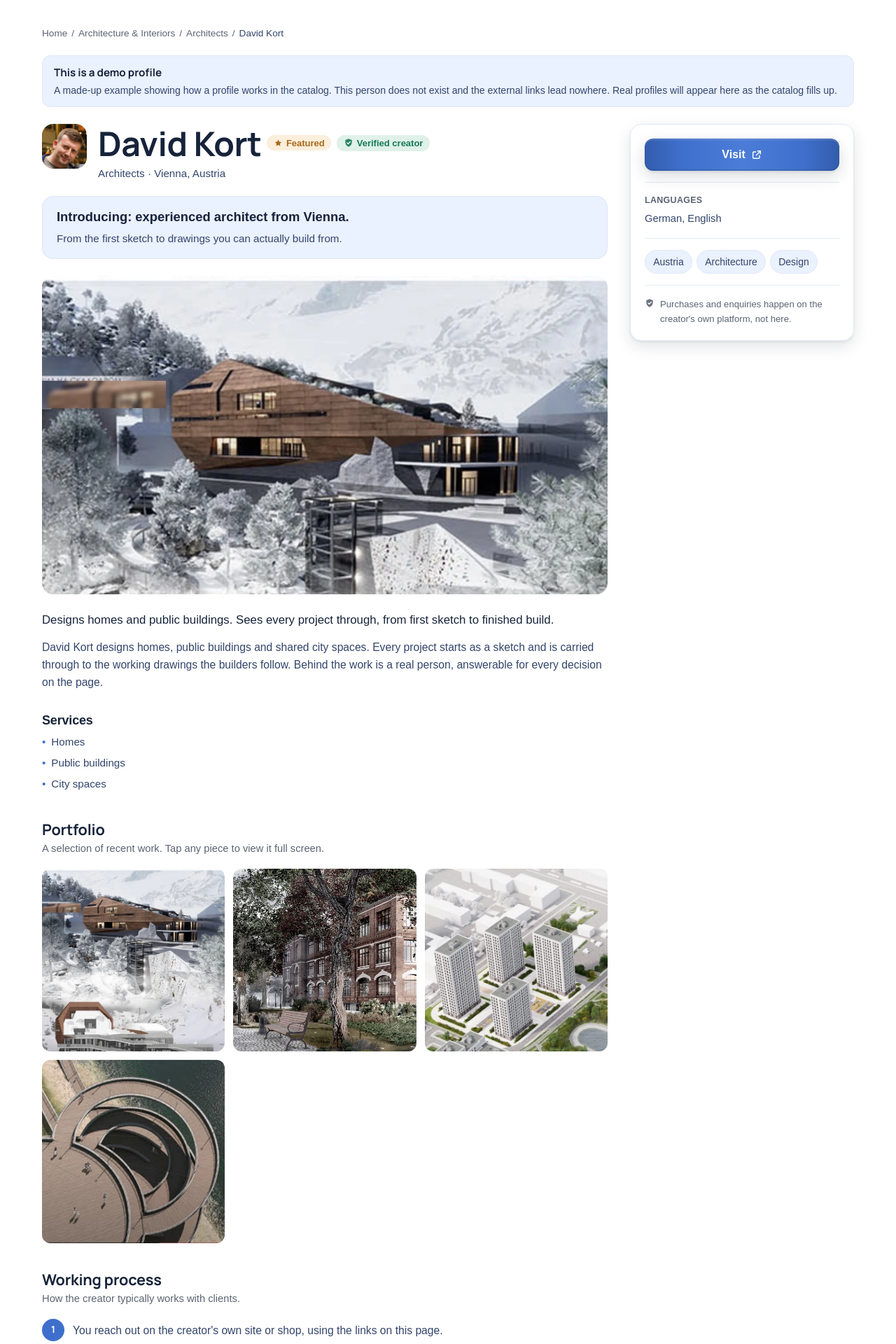
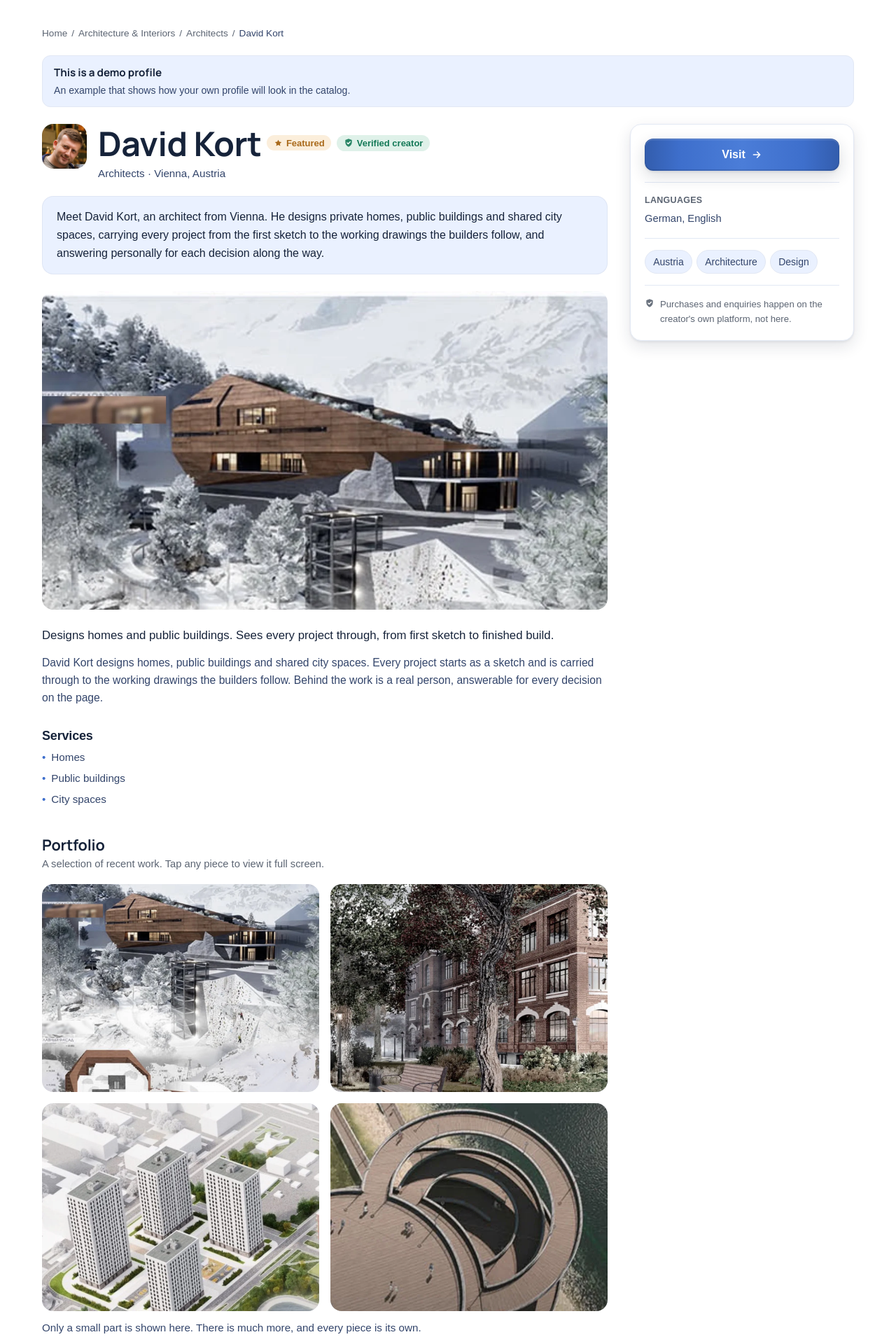
Before and after one commit to dm100usa-oss/no-ai-marketplace, a Next.js app: page /en/creators/david-kort in a window 1280 px wide. Shown: the part 100-2020 px from the top of the page at 70% size. Built offline with nearby package versions, Linux system fonts and the light colour scheme; a web font is replaced by a local one.

Commit message:
Add files via upload

```diff
--- a/src/components/GalleryLightbox.tsx
+++ b/src/components/GalleryLightbox.tsx
@@ -77,13 +77,13 @@ export function GalleryLightbox({
           />
         </button>
       ) : (
-        <div className="mt-4 grid grid-cols-2 gap-3 sm:grid-cols-3">
+        <div className="mt-4 grid grid-cols-1 gap-4 sm:grid-cols-2">
           {images.map((src, i) => (
             <button
               key={i}
               type="button"
               onClick={() => setOpen(i)}
-              className="group aspect-square cursor-zoom-in overflow-hidden rounded-xl"
+              className="group aspect-[4/3] cursor-zoom-in overflow-hidden rounded-2xl"
               style={{ background: "var(--color-brand-soft)" }}
               aria-label={`${workLabel} ${i + 1} — ${name}`}
             >
--- a/src/components/ProfileView.tsx
+++ b/src/components/ProfileView.tsx
@@ -310,6 +310,9 @@ export function ProfileView({
                 {dict.profile.portfolioHint}
               </p>
               <GalleryLightbox images={p.gallery} name={p.name} workLabel={dict.states.slotTagWork ?? "Work"} />
+              <p className="mt-3 text-[0.95rem] leading-relaxed" style={{ color: "var(--color-muted)" }}>
+                {dict.profile.portfolioMore}
+              </p>
             </div>
           ) : null}
 
@@ -442,6 +445,19 @@ export function ProfileView({
         {/* ------------------------- Sidebar ------------------------- */}
         <aside className="lg:sticky lg:top-32 lg:self-start">
           <div className="card p-5">
+            {p.demo ? (
+              // On the demo profile the Visit button has nowhere real to go,
+              // so it leads to the join page instead: someone who liked the
+              // example can step straight into making their own.
+              <LocaleLink
+                lang={lang}
+                href="/join"
+                className="btn btn-accent btn-full"
+              >
+                {visit.label}
+                <ArrowRight size={16} />
+              </LocaleLink>
+            ) : (
               <a
                 href={visit.href}
                 target="_blank"
@@ -451,6 +467,7 @@ export function ProfileView({
                 {visit.label}
                 <ExternalLink size={16} />
               </a>
+            )}
 
             {externalLinks.length > 1 ? (
               <div className="mt-4 space-y-2 border-t pt-4" style={{ borderColor: "var(--color-line)" }}>
--- a/src/data/profiles.ts
+++ b/src/data/profiles.ts
@@ -31,6 +31,8 @@ export const profiles: Profile[] = [
     country: "Austria",
     city: "Vienna",
     languages: ["German", "English"],
+    introduction:
+      "Meet David Kort, an architect from Vienna. He designs private homes, public buildings and shared city spaces, carrying every project from the first sketch to the working drawings the builders follow, and answering personally for each decision along the way.",
     shortDescription:
       "Designs homes and public buildings. Sees every project through, from first sketch to finished build.",
     fullDescription:
--- a/src/i18n/data/profiles.ru.ts
+++ b/src/i18n/data/profiles.ru.ts
@@ -15,6 +15,9 @@
 export interface ProfileTranslation {
   /** Country label in Russian (identity stays via slug; this is display only). */
   country?: string;
+  /** Hand-written introduction in Russian, shown at the top of the profile
+   *  in place of the assembled one. */
+  introduction?: string;
   shortDescription?: string;
   fullDescription?: string;
   services?: string[];
@@ -27,6 +30,8 @@ export interface ProfileTranslation {
 export const profilesRu: Record<string, ProfileTranslation> = {
   "david-kort": {
     country: "Австрия",
+    introduction:
+      "Знакомьтесь: David Kort, архитектор из Вены. Проектирует частные дома, общественные здания и городские пространства. Ведет каждый проект от первого наброска до рабочих чертежей, по которым идет стройка, и лично отвечает за каждое решение.",
     shortDescription:
       "Проектирует жилые дома и общественные здания. Ведет проект от эскиза до сдачи.",
     fullDescription:
--- a/src/i18n/dictionaries/en.ts
+++ b/src/i18n/dictionaries/en.ts
@@ -85,7 +85,7 @@ export const en: Dictionary = {
     badgeDemo: "Demo",
     demoNoticeTitle: "This is a demo profile",
     demoNoticeText:
-      "A made-up example showing how a profile works in the catalog. This person does not exist and the external links lead nowhere. Real profiles will appear here as the catalog fills up.",
+      "An example that shows how your own profile will look in the catalog.",
     cardVerb: {
       art: "Creates",
       literature: "Writes",
@@ -918,6 +918,7 @@ export const en: Dictionary = {
     products: "Products",
     portfolio: "Portfolio",
     portfolioHint: "A selection of recent work. Tap any piece to view it full screen.",
+    portfolioMore: "Only a small part is shown here. There is much more, and every piece is its own.",
     video: "Video",
     watchExternal: "Watch on external platform",
     workingProcess: "Working process",
--- a/src/i18n/dictionaries/ru.ts
+++ b/src/i18n/dictionaries/ru.ts
@@ -86,7 +86,7 @@ export const ru: Dictionary = {
     badgeDemo: "Демо",
     demoNoticeTitle: "Это демо-профиль",
     demoNoticeText:
-      "Вымышленный пример, чтобы показать, как устроен профиль в каталоге. Такого человека не существует, внешние ссылки никуда не ведут. Настоящие профили появятся здесь по мере наполнения каталога.",
+      "Пример, чтобы показать, как будет устроен ваш профиль в каталоге.",
     cardVerb: {
       art: "Создает",
       literature: "Пишет",
@@ -928,6 +928,8 @@ export const ru: Dictionary = {
     portfolio: "Портфолио",
     portfolioHint:
       "Подборка недавних работ. Нажмите на любую, чтобы открыть на весь экран.",
+    portfolioMore:
+      "Здесь показана лишь малая часть. У автора гораздо больше работ, и каждая своя.",
     video: "Видео",
     watchExternal: "Смотреть на внешней площадке",
     workingProcess: "Как строится работа",
--- a/src/i18n/types.ts
+++ b/src/i18n/types.ts
@@ -487,6 +487,7 @@ export interface Dictionary {
     products: string;
     portfolio: string;
     portfolioHint: string;
+    portfolioMore: string;
     video: string;
     watchExternal: string;
     workingProcess: string;
--- a/src/lib/localized-data.ts
+++ b/src/lib/localized-data.ts
@@ -114,6 +114,7 @@ function localizeProfile(p: Profile, locale: Locale): Profile {
   return {
     ...p,
     country: pick(t.country, p.country),
+    introduction: pick(t.introduction, p.introduction),
     shortDescription: pick(t.shortDescription, p.shortDescription),
     fullDescription: pick(t.fullDescription, p.fullDescription),
     services: pick(t.services, p.services),
```
Lines whose indentation alone changed are shown as unchanged.
